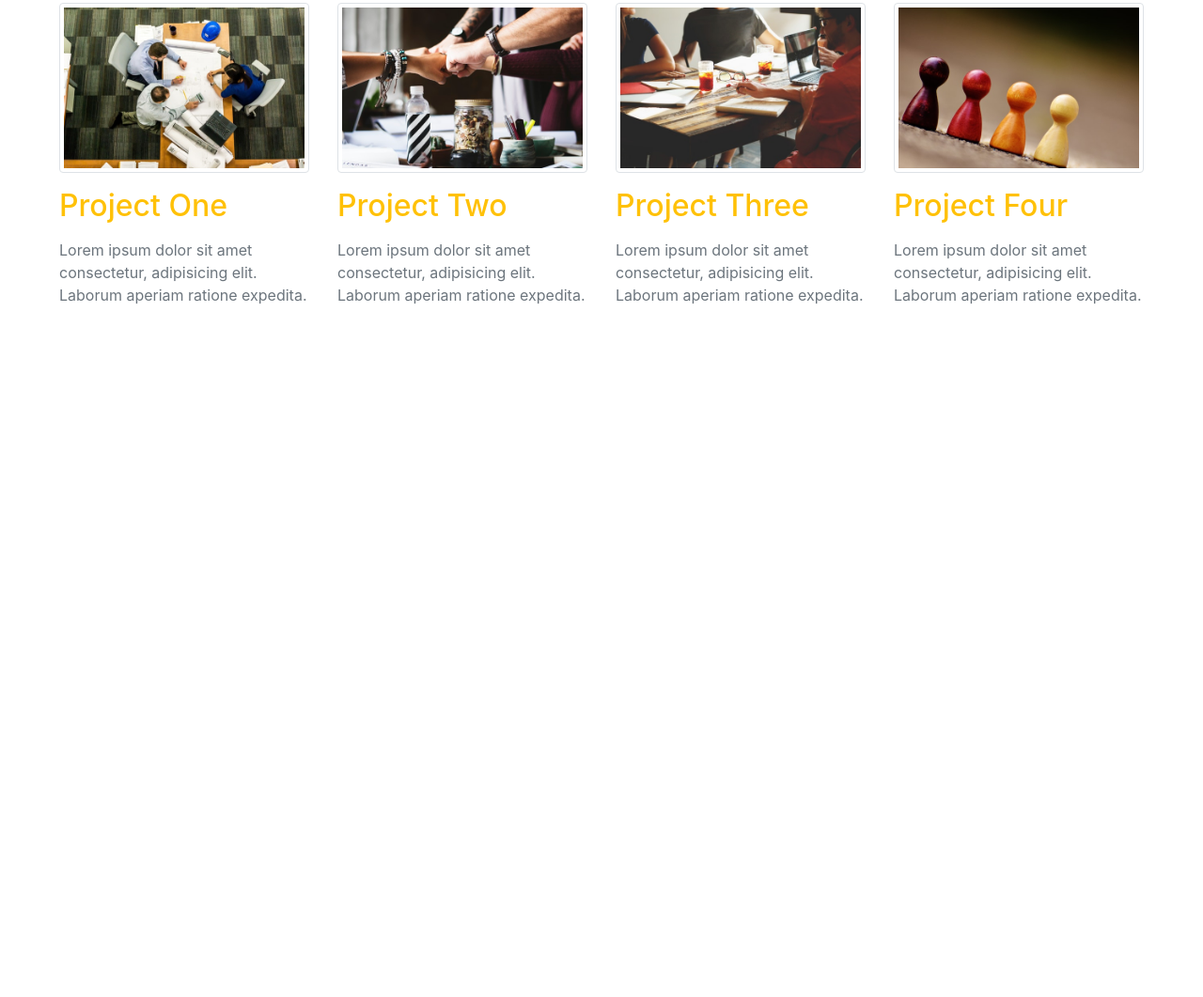
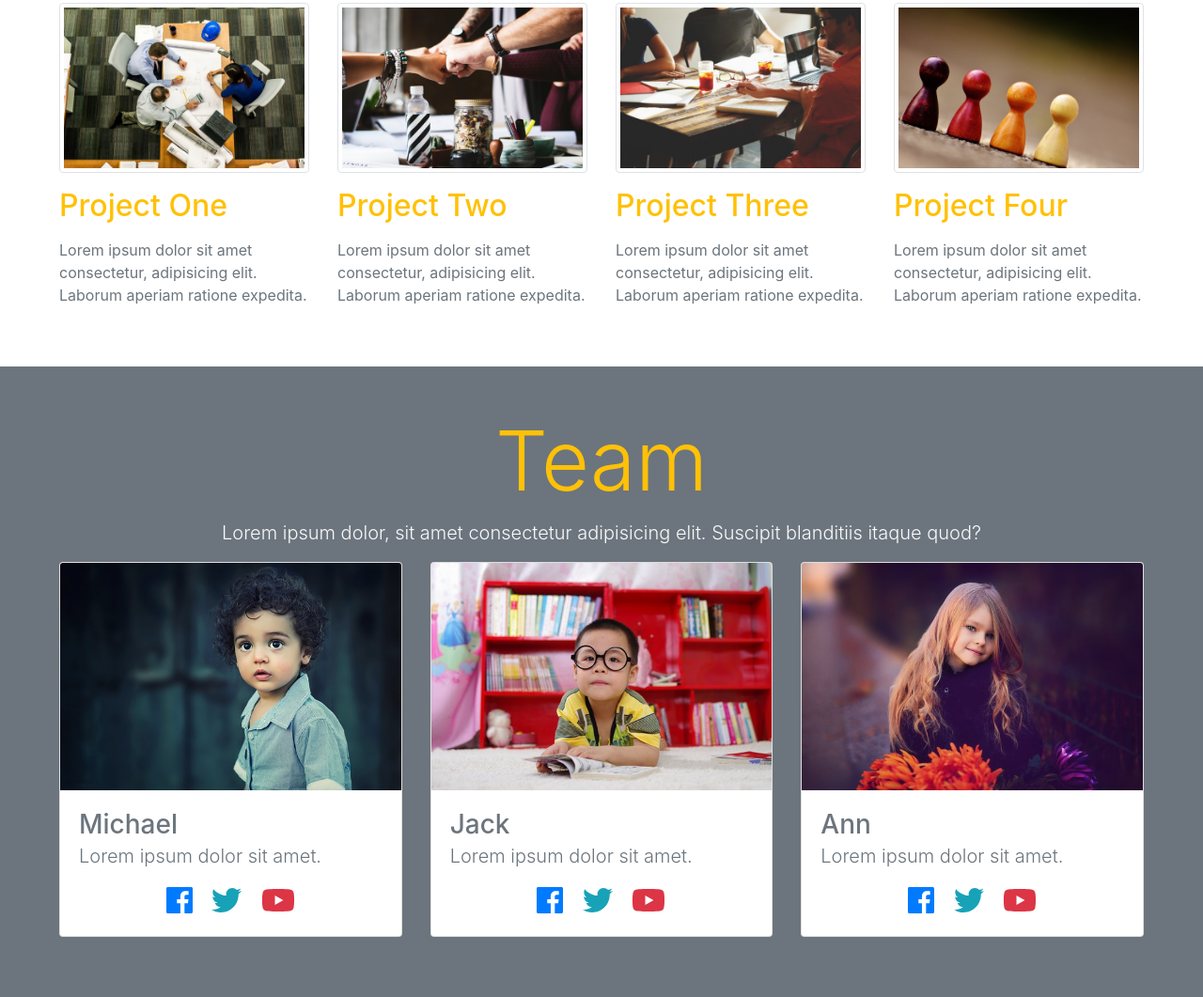
Before and after one commit to keddo/PureBootstrap, a plain HTML site: page index.html in a window 1280 px wide. Shown: the part 1682-2743 px from the top of the page at 94% size. Before the commit the page ends 2072 px from the top, so only its background shows below. Drawn offline with nearby package versions, Linux system fonts and the light colour scheme.

Commit message:
Team section added

```diff
--- a/index.html
+++ b/index.html
@@ -147,6 +147,77 @@
         </section>
     <!-- End of Projects -->
 
+    <!-- Team -->
+
+    <div class="p-sm-5 p-2 bg-secondary">
+      <div class="container-fluid">
+        <!-- title -->
+        <div class="col text-center mb-3">
+          <h1 class="text-warning display-2">Team</h1>
+          <p class="lead text-light">Lorem ipsum dolor, sit amet consectetur adipisicing elit. Suscipit blanditiis itaque quod?</p>
+        </div>
+        <!-- end of title -->
+
+        <div class="row">
+          <div class="col-lg-4 mb-3">
+            <div class="card">
+              <img src="images/kid1.jpg" alt="This is the first kid" class="card-img-top">
+              <div class="card-body">
+                <div class="card-tile">
+                  <h3 class="text-muted">Michael</h3>
+                </div>
+                <div class="card-subtitle">
+                  <p class="lead text-secondary">Lorem ipsum dolor sit amet.</p>
+                </div>
+                <div class="text-center">
+                  <a href="#"> <i class="fab fa-facebook fa-2x mx-2 text-primary"></i></a>
+                  <a href="#"> <i class="fab fa-twitter fa-2x mx-2 text-info"></i></a>
+                  <a href="#"> <i class="fab fa-youtube fa-2x mx-2 text-danger"></i></a>
+                </div>
+              </div>
+            </div>
+          </div>
+          <div class="col-lg-4 mb-3">
+            <div class="card">
+              <img src="images/kid2.jpg" alt="This is the second kid" class="card-img-top">
+              <div class="card-body">
+                <div class="card-tile">
+                  <h3 class="text-muted">Jack</h3>
+                </div>
+                <div class="card-subtitle">
+                  <p class="lead text-secondary">Lorem ipsum dolor sit amet.</p>
+                </div>
+                <div class="text-center">
+                  <a href="#"> <i class="fab fa-facebook fa-2x mx-2 text-primary"></i></a>
+                  <a href="#"> <i class="fab fa-twitter fa-2x mx-2 text-info"></i></a>
+                  <a href="#"> <i class="fab fa-youtube fa-2x mx-2 text-danger"></i></a>
+                </div>
+              </div>
+            </div>
+          </div>
+          <div class="col-lg-4 mb-3">
+            <div class="card">
+              <img src="images/kid3.jpg" alt="This is the third kid" class="card-img-top">
+              <div class="card-body">
+                <div class="card-tile">
+                  <h3 class="text-muted">Ann</h3>
+                </div>
+                <div class="card-subtitle">
+                  <p class="lead text-secondary">Lorem ipsum dolor sit amet.</p>
+                </div>
+                <div class="text-center">
+                  <a href="#"> <i class="fab fa-facebook fa-2x mx-2 text-primary"></i></a>
+                  <a href="#"> <i class="fab fa-twitter fa-2x mx-2 text-info"></i></a>
+                  <a href="#"> <i class="fab fa-youtube fa-2x mx-2 text-danger"></i></a>
+                </div>
+              </div>
+            </div>
+          </div>
+        </div>
+      </div>
+    </div>
+    <!-- End of Team -->
+
     <!-- jQuery first, then Popper.js, then Bootstrap JS -->
     <script src="https://code.jquery.com/jquery-3.3.1.slim.min.js" integrity="sha384-q8i/X+965DzO0rT7abK41JStQIAqVgRVzpbzo5smXKp4YfRvH+8abtTE1Pi6jizo" crossorigin="anonymous"></script>
     <script src="https://cdnjs.cloudflare.com/ajax/libs/popper.js/1.14.3/umd/popper.min.js" integrity="sha384-ZMP7rVo3mIykV+2+9J3UJ46jBk0WLaUAdn689aCwoqbBJiSnjAK/l8WvCWPIPm49" crossorigin="anonymous"></script>
```
